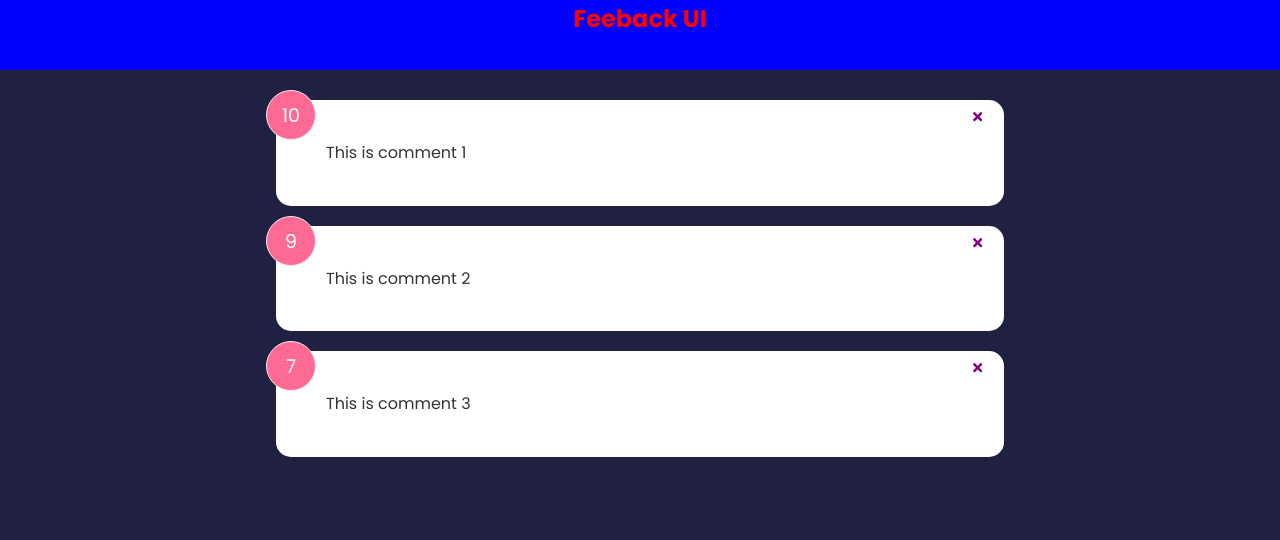
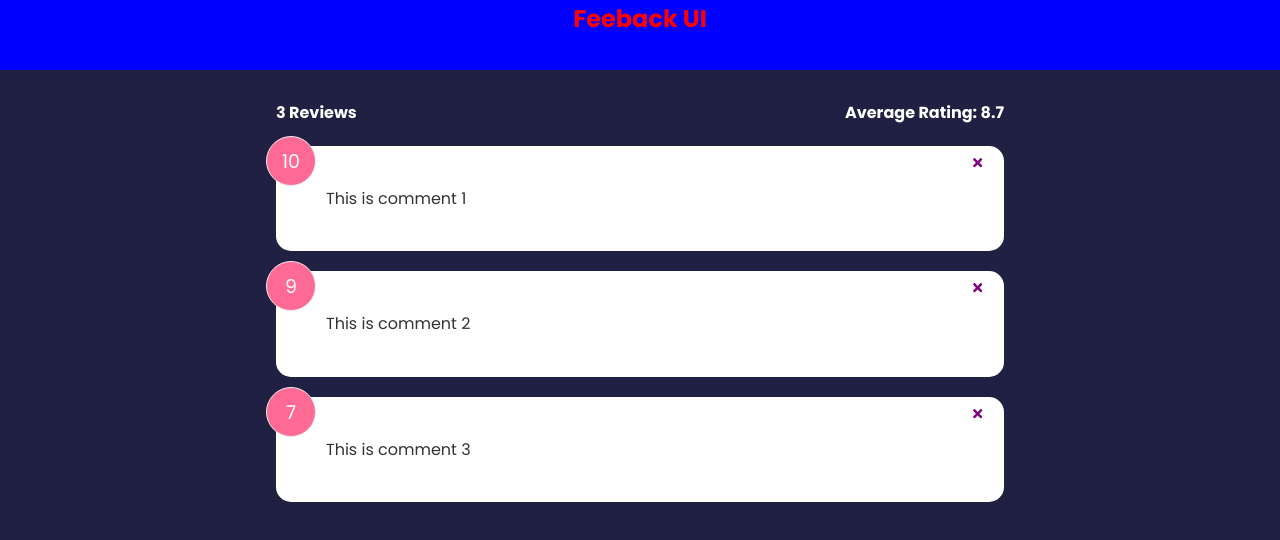
Before and after one commit to lougoncharenko/feedbackApp-react, a React (Create React App) app: page / in a window 1280 px wide. Shown: the top 540 px of the page. Built offline with nearby package versions, Linux system fonts and the light colour scheme; the HTML template or start-up script is replaced by a standard one.

Commit message:
Add files via upload

```diff
--- a/src/App.js
+++ b/src/App.js
@@ -2,15 +2,27 @@
 import Header from "./components/header"
 import FeedbackData from './data/FeedbackData'
 import FeedbackList from './components/FeedbackList'
+import FeedbackStats from './components/FeedbackStats'
 
 function App(){
  const [feedback, setFeedback]= useState(FeedbackData)
+
+ const deleteFeedback= (id) => {
+   if(window.confirm('Are you sure you want to delete?')){
+      setFeedback(feedback.filter((item) => item.id !== id))
+      //filter loops through with a condition what to filter out
+   }
+
+
+ }
 
   return  (
     <>
     <Header />
     <div className='container'>
-    <FeedbackList feedback={feedback}/>
+    <FeedbackStats feedback ={feedback}/>
+    <FeedbackList feedback={feedback}
+    handleDelete={deleteFeedback}/>
     </div>
     </>
 
--- a/src/components/FeedbackItem.jsx
+++ b/src/components/FeedbackItem.jsx
@@ -2,12 +2,14 @@
 import PropTypes from 'prop-types'
 import Card from './shared/Card';
 
-function FeedbackItem({item}) {
+function FeedbackItem({item, handleDelete}) {
+
+
 
   return (
     <Card>
       <div className="num-display">{item.rating}</div>
-      <button onClick={() => console.log(item.id)} className="close">
+      <button onClick={() => handleDelete(item.id)} className="close">
       <FaTimes color='purple' />
       </button>
 
--- a/src/components/FeedbackList.jsx
+++ b/src/components/FeedbackList.jsx
@@ -1,16 +1,22 @@
 import FeedbackItem from './FeedbackItem'
 import PropTypes from 'prop-types'
 
-function FeedbackList({feedback}) {
+
+//catching functions and handles
+function FeedbackList({feedback, handleDelete}) {
     console.log(feedback)
 
     if(!feedback || feedback.length ===0){
         return <p>No Feedback Yet</p>
     }
 
+    //passing functions and props
   return <div className="feedback-list">
       {feedback.map((item) => (
-          <FeedbackItem key= {item.id} item={item} />
+          <FeedbackItem
+          key= {item.id}
+          item={item}
+          handleDelete= {handleDelete} />
       ))}
   </div>
 
--- /dev/null
+++ b/src/components/FeedbackStats.jsx
@@ -0,0 +1,26 @@
+import FeedbackItem from "./FeedbackItem";
+import PropTypes from 'prop-types'
+
+
+function FeedbackStats({feedback}) {
+
+    //calculate ratings average
+    let average = feedback.reduce((acc, cur) => {
+        return acc+ cur.rating
+    }, 0)/ feedback.length
+
+    average =average.toFixed(1)
+
+  return (
+    <div className="feedback-stats">
+        <h4>{feedback.length} Reviews</h4>
+        <h4>Average Rating: {isNaN(average) ? 0: average}</h4>
+    </div>
+  );
+}
+FeedbackStats.propTypes ={
+    feedback: PropTypes.array.isRequired
+}
+
+
+export default FeedbackStats;
```
